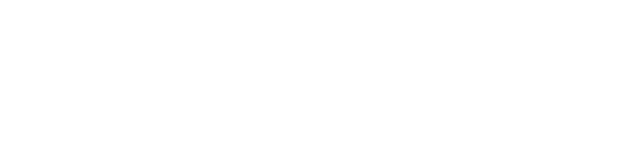
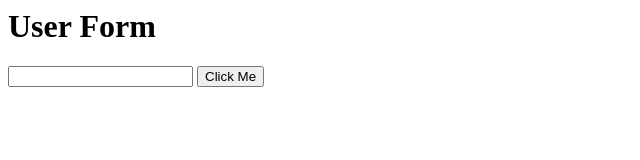
Before and after one commit to yutanui/web, a website built with Parcel: page index.html in a window 1280 px wide. Shown: the whole page, without its empty margins (0-640 px from the left). Built offline with nearby package versions, Linux system fonts and the light colour scheme; data requests are answered from the project's data file.

Commit message:
add view, template and listener

```diff
--- a/index.html
+++ b/index.html
@@ -1,5 +1,6 @@
 <html>
     <body>
+        <div id="root"></div>
         <script type="module" src="./src/index.ts"></script>
     </body>
 </html>
--- a/src/index.ts
+++ b/src/index.ts
@@ -43,7 +43,7 @@ console.log('save end');
 
 */
 
-import { User } from './models/User';
+/*import { User } from './models/User';
 
 const collection = User.buidUserCollection();
 collection.fetch().then(() => {
@@ -54,4 +54,10 @@ collection.fetch().then(() => {
 
 collection.models.map(u => {
   console.log(u);
-});
+});*/
+
+import { UserForm } from './views/UserForm';
+
+const userForm = new UserForm(document.getElementById('root')!);
+
+userForm.render();
--- a/src/views/UserForm.ts
+++ b/src/views/UserForm.ts
@@ -1,23 +1,48 @@
 export class UserForm {
+  constructor(public parent: Element) {}
 
-    constructor(public parent: Element) {
-
+  eventsMap(): { [key: string]: () => void } {
+    return {
+      'click:button': this.onButtonClick,
+      'mouseenter:h1': this.onHeaderHover,
+    };
   }
 
+  onHeaderHover(): void {
+    console.log('Header Hover');
+  }
+
+  onButtonClick(): void {
+    console.log('Button Click!');
+  }
   template(): string {
-
     return `
             <div>
                 <h1>User Form</h1>
                 <input />
+                <button>Click Me</button>
             </div>
         `;
+  }
+
+  bindEvents(fragment: DocumentFragment): void {
+    const eventsMapping = this.eventsMap();
+
+    for (let eventKey in eventsMapping) {
+      const [eventName, ele] = eventKey.split(':');
+
+      fragment.querySelectorAll(ele).forEach(element => {
+        element.addEventListener(eventName, eventsMapping[eventKey]);
+      });
+    }
   }
 
   render(): void {
     const templateElement = document.createElement('template');
     templateElement.innerHTML = this.template();
 
-        this.parent?.append(templateElement.content)
+    this.bindEvents(templateElement.content);
+
+    this.parent?.append(templateElement.content);
   }
 }
```
Lines whose indentation alone changed are shown as unchanged.
